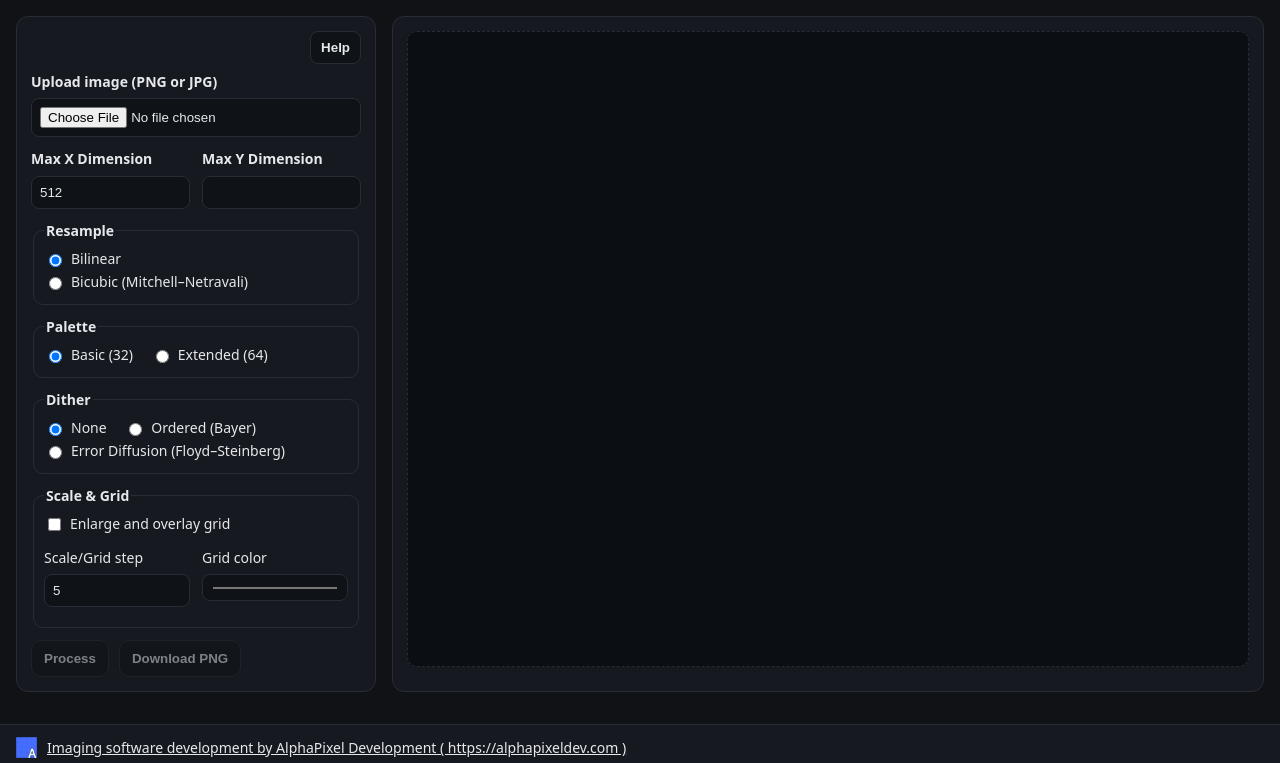
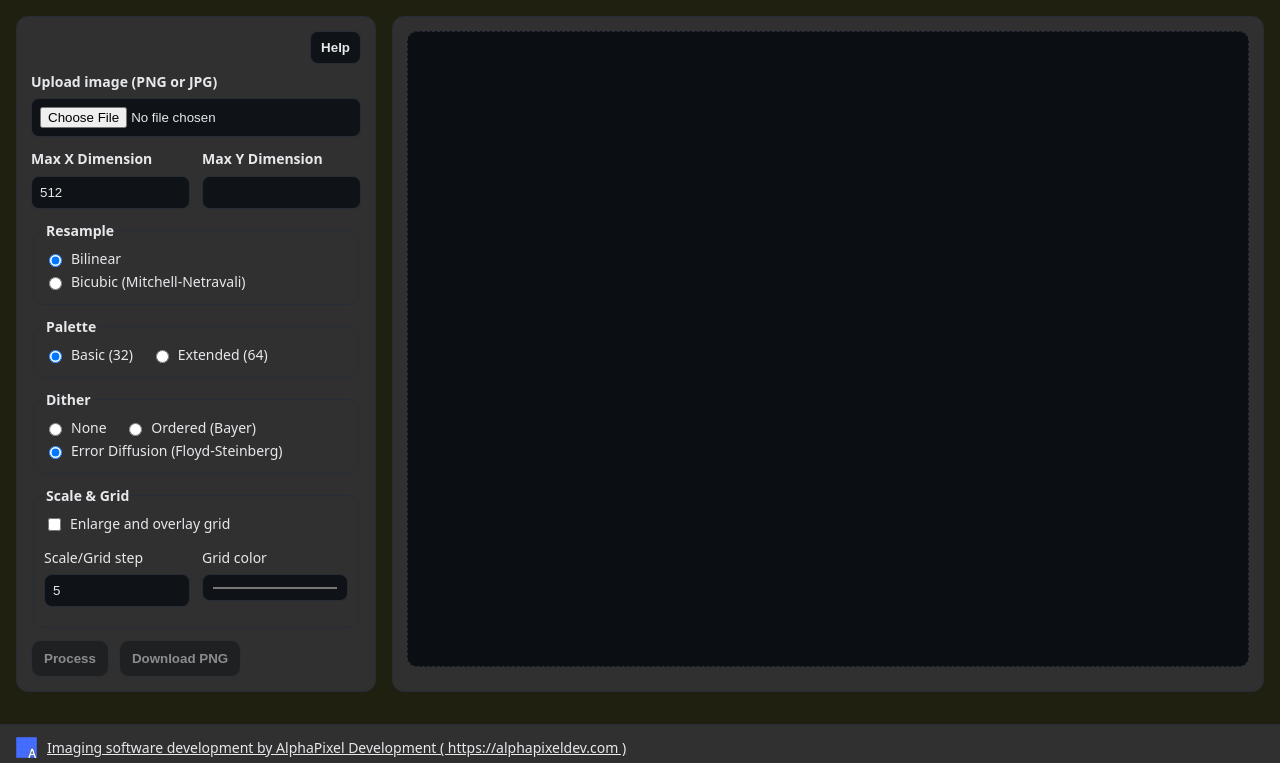
Before and after one commit to AlphaPixel/PixelGrid-Cloud, a plain HTML site: page index.html in a window 1280 px wide. Shown: the top 763 px of the page. Drawn offline with Linux system fonts and the light colour scheme.

Commit message:
README URLs, color changes, site title, make Error Diffusion the default

```diff
--- a/index.html
+++ b/index.html
@@ -2,7 +2,7 @@
 <html lang="en">
 <head>
   <meta charset="utf-8" />
-  <title>Palette Quantizer (Manual Resampler + Grid)</title>
+  <title>PixelGrid.Cloud: Image Processor for WPlace.live and similar</title>
   <meta name="viewport" content="width=device-width,initial-scale=1" />
   <link rel="stylesheet" href="styles.css" />
 </head>
@@ -47,8 +47,8 @@
         <label title="Bilinear: fast, smooth. Good default.">
           <input type="radio" name="resample" value="bilinear" checked /> Bilinear
         </label>
-        <label title="Bicubic (Mitchell–Netravali): slower, usually slightly sharper/smoother transitions.">
-          <input type="radio" name="resample" value="bicubic" /> Bicubic (Mitchell–Netravali)
+        <label title="Bicubic (Mitchell-Netravali): slower, usually slightly sharper/smoother transitions.">
+          <input type="radio" name="resample" value="bicubic" /> Bicubic (Mitchell-Netravali)
         </label>
       </fieldset>
 
@@ -65,13 +65,13 @@
       <fieldset class="field" title="Choose dithering strategy before mapping to the palette.">
         <legend>Dither</legend>
         <label title="None: direct nearest-color mapping; clean but can band.">
-          <input type="radio" name="dither" value="none" checked /> None
+          <input type="radio" name="dither" value="none"/> None
         </label>
         <label title="Ordered (Bayer): patterned dithering; stable, grid-like texture.">
           <input type="radio" name="dither" value="ordered" /> Ordered (Bayer)
         </label>
-        <label title="Error Diffusion (Floyd–Steinberg): noise-like dithering; often best for photos.">
-          <input type="radio" name="dither" value="diffusion" /> Error Diffusion (Floyd–Steinberg)
+        <label title="Error Diffusion (Floyd-Steinberg): noise-like dithering; often best for photos.">
+          <input type="radio" name="dither" value="diffusion" checked /> Error Diffusion (Floyd-Steinberg)
         </label>
       </fieldset>
 
@@ -79,7 +79,7 @@
         <legend>Scale & Grid</legend>
 
         <div class="field">
-          <label title="Enable to enlarge by N× using nearest neighbor and overlay a 1px grid every N pixels. Leave off for Blue Marble.">
+          <label title="Enable to enlarge by Nx using nearest neighbor and overlay a 1px grid every N pixels. Leave off for Blue Marble.">
             <input id="enlargeToggle" type="checkbox" />
             Enlarge and overlay grid
           </label>
@@ -89,7 +89,7 @@
           <div class="field">
             <label for="scaleFactor">Scale/Grid step</label>
             <input id="scaleFactor" type="number" min="1" value="5"
-                   title="Integer factor N. Upscales the image by N× and spaces grid lines every N pixels." disabled />
+                   title="Integer factor N. Upscales the image by Nx, and spaces grid lines every N pixels." disabled />
           </div>
           <div class="field">
             <label for="gridColor">Grid color</label>
--- a/styles.css
+++ b/styles.css
@@ -1,6 +1,6 @@
 :root {
-  --bg: #101216;
-  --panel: #161a20;
+  --bg: #202010;
+  --panel: #303030;
   --text: #e6e8eb;
   --muted: #9aa3af;
   --accent: #6ca0ff;
```
Also changed, not shown: 1 other file.
